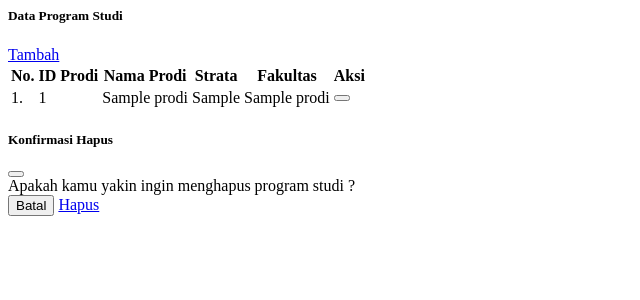
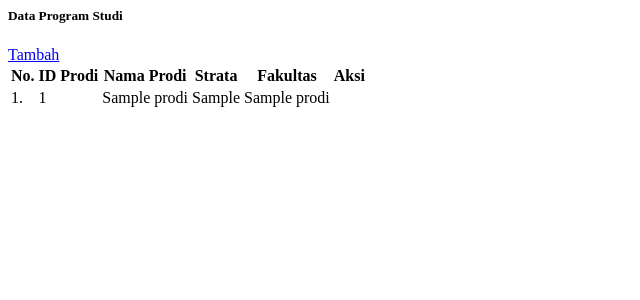
Before and after one commit to 24010110082-Rizky/24010110082_Rizky_Tugas-3, a CodeIgniter app: the page made by application/views/prodi/index.php in a window 1280 px wide. Shown: the top 300 px of the page, without its empty margins (0-640 px from the left). Run offline with CodeIgniter, Linux system fonts and the light colour scheme; the template is opened without the code that fills it: most values are stand-ins (such as "Sample title", 1, 10 or a date in 2020).

Commit message:
Update views/prodi/index.php

```diff
--- a/application/views/prodi/index.php
+++ b/application/views/prodi/index.php
@@ -36,13 +36,9 @@
                                     <i class="bi bi-pencil-square"></i>
                                 </a>
 
-                                <button class="btn btn-danger btn-sm btn-hapus"
-                                    data-id="<?php echo $value['prodi_id'] ?>"
-                                    data-nama="<?php echo $value['prodi_name'] ?>"
-                                    data-bs-toggle="modal"
-                                    data-bs-target="#modalHapus">
+                                <a class="btn btn-danger btn-sm btn-hapus" href="<?php echo base_url('prodi/hapus/'.$value['prodi_id']) ?>">
                                     <i class="bi bi-trash"></i>
-                                </button>
+                                </a>
                             </td>
                         </tr>
                     <?php endforeach ?>
@@ -51,35 +47,3 @@
         </div>
     </div>
 </div>
-
-<!-- Modal Konfirmasi Hapus -->
-<div class="modal fade" id="modalHapus" tabindex="-1">
-    <div class="modal-dialog modal-dialog-centered">
-        <div class="modal-content">
-            <div class="modal-header bg-danger text-white">
-                <h5 class="modal-title"><i class="bi bi-exclamation-triangle me-2"></i>Konfirmasi Hapus</h5>
-                <button type="button" class="btn-close btn-close-white" data-bs-dismiss="modal"></button>
-            </div>
-            <div class="modal-body">
-                Apakah kamu yakin ingin menghapus program studi <strong id="namaProdi"></strong>?
-            </div>
-            <div class="modal-footer">
-                <button type="button" class="btn btn-secondary" data-bs-dismiss="modal">Batal</button>
-                <a id="btnKonfirmasiHapus" href="#" class="btn btn-danger">
-                    <i class="bi bi-trash me-1"></i> Hapus
-                </a>
-            </div>
-        </div>
-    </div>
-</div>
-
-<script>
-    document.querySelectorAll('.btn-hapus').forEach(function (btn) {
-        btn.addEventListener('click', function () {
-            var id = this.getAttribute('data-id');
-            var nama = this.getAttribute('data-nama');
-            document.getElementById('namaProdi').textContent = nama;
-            document.getElementById('btnKonfirmasiHapus').href = '<?php echo base_url('prodi/hapus/') ?>' + id;
-        });
-    });
-</script>
```
